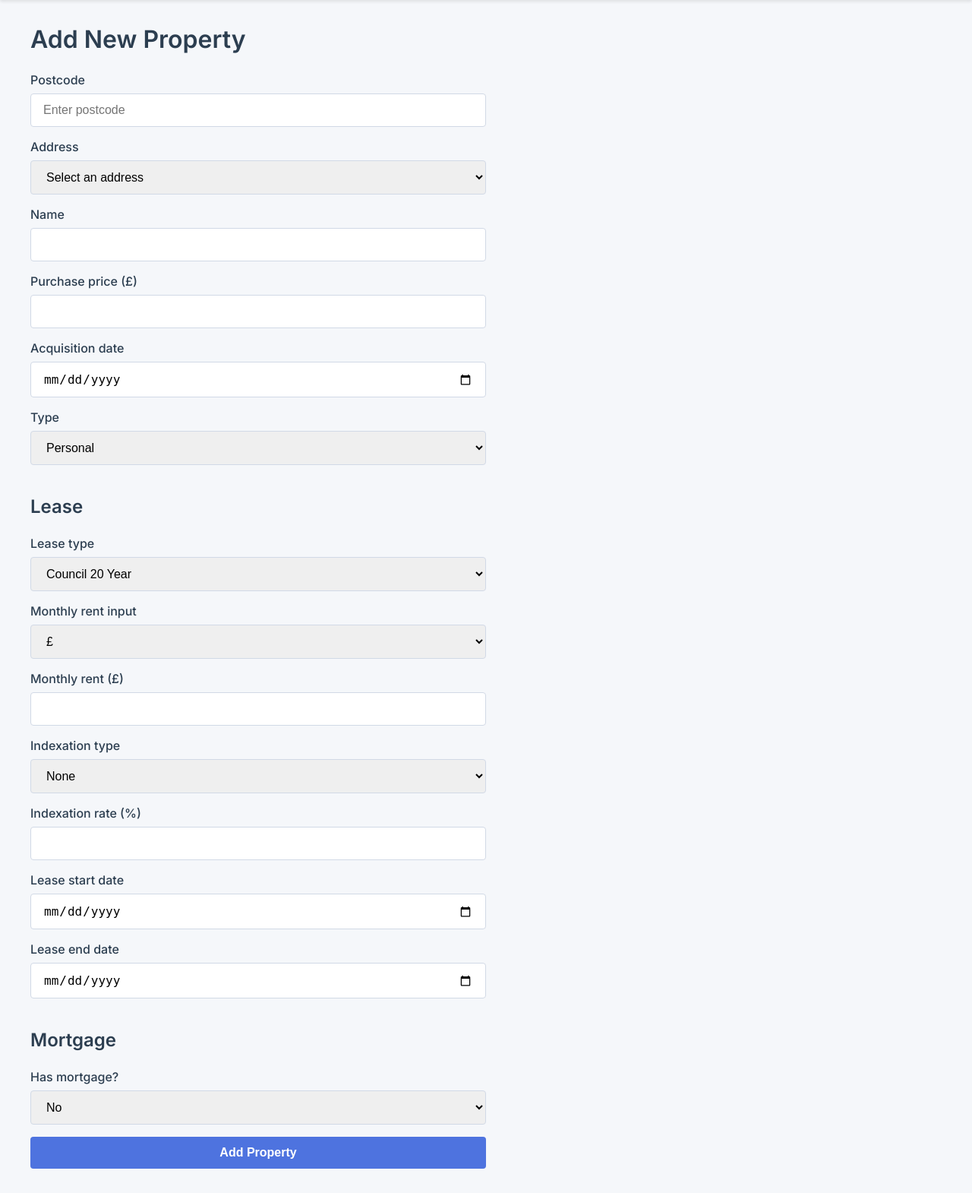
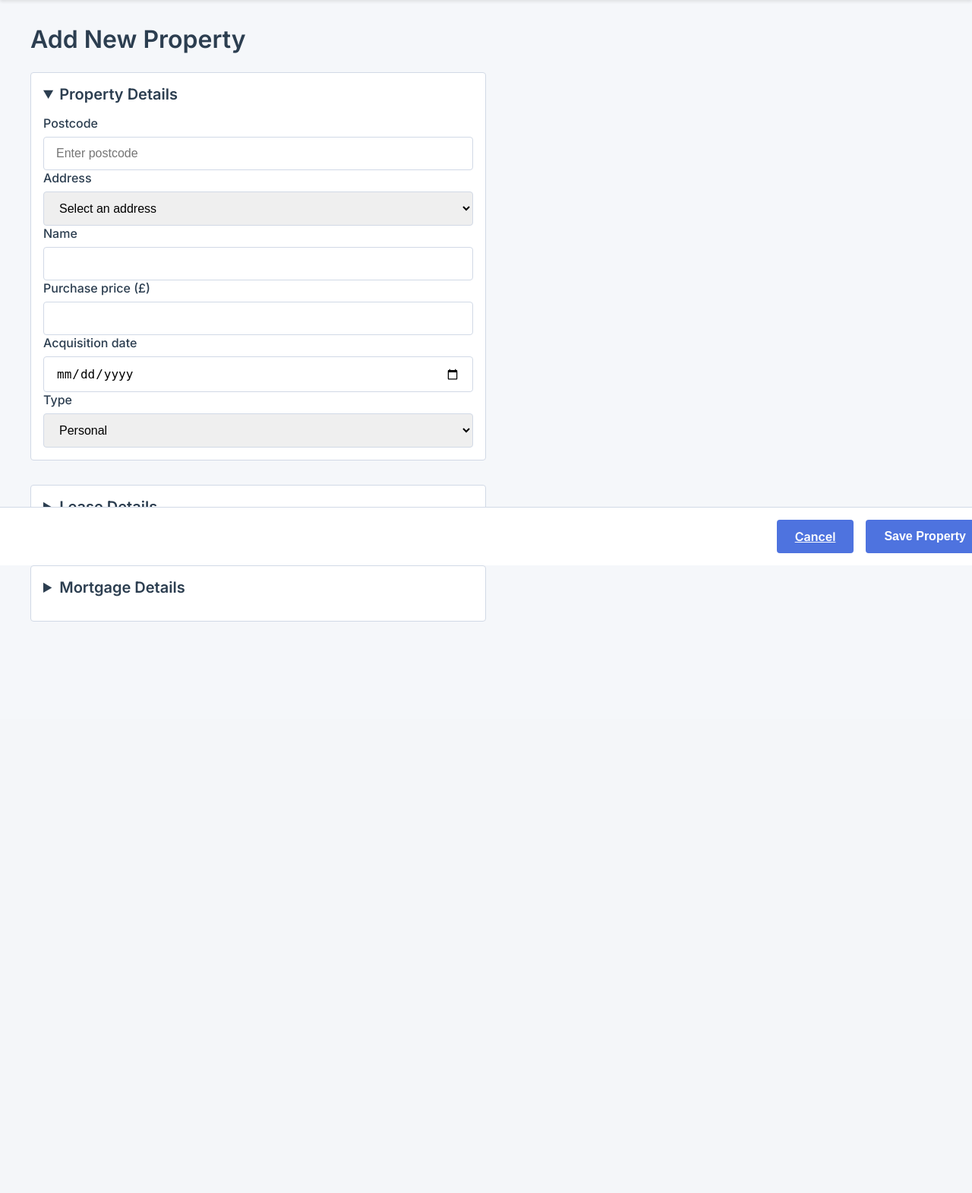
Before and after one commit to will14412/EMPIRE-APP, a FastAPI app: page /properties/add in a window 1280 px wide. Shown: the part 56-1626 px from the top of the page at 76% size. After the commit the page ends 874 px from the top, so only its background shows below. Run offline with FastAPI, Linux system fonts and the light colour scheme.

Commit message:
Organize add property form into collapsible sections

```diff
--- a/static/css/styles.css
+++ b/static/css/styles.css
@@ -137,6 +137,47 @@
   display: grid;
   gap: 1rem;
   max-width: 600px;
+  padding-bottom: 6rem;
+}
+
+.form-section {
+  background-color: #ffffff;
+  border: 1px solid #d1d9e6;
+  border-radius: 4px;
+  padding: 1rem;
+}
+
+.form-section + .form-section {
+  margin-top: 1rem;
+}
+
+.form-section summary {
+  font-size: 1.25rem;
+  font-weight: 600;
+  color: #2c3e50;
+  cursor: pointer;
+  margin-bottom: 1rem;
+}
+
+.form-actions {
+  position: fixed;
+  bottom: 0;
+  left: 0;
+  width: 100%;
+  background-color: #ffffff;
+  border-top: 1px solid #d1d9e6;
+  padding: 1rem;
+  display: flex;
+  justify-content: flex-end;
+  gap: 1rem;
+}
+
+.btn-secondary {
+  background-color: #95a5a6;
+}
+
+.btn-secondary:hover {
+  background-color: #7f8c8d;
 }
 
 .form-group {
--- a/templates/add_property.html
+++ b/templates/add_property.html
@@ -3,6 +3,8 @@
 {% block content %}
   <h1 class="page-title">Add New Property</h1>
   <form method="post" class="form" id="property_form">
+    <details class="form-section" open>
+      <summary>Property Details</summary>
       <div class="form-group">
         <label for="postcode">Postcode</label>
         <input
@@ -45,7 +47,10 @@
           <option value="company">Company</option>
         </select>
       </div>
-    <h2 class="section-title">Lease</h2>
+    </details>
+
+    <details class="form-section">
+      <summary>Lease Details</summary>
       <div class="form-group">
         <label for="lease_type">Lease type</label>
         <select id="lease_type" name="lease_type" required>
@@ -97,8 +102,10 @@
         <label for="lease_end">Lease end date</label>
         <input type="date" id="lease_end" name="lease_end" />
       </div>
+    </details>
 
-    <h2 class="section-title">Mortgage</h2>
+    <details class="form-section">
+      <summary>Mortgage Details</summary>
       <div class="form-group">
         <label for="has_mortgage">Has mortgage?</label>
         <select id="has_mortgage" name="has_mortgage">
@@ -131,7 +138,12 @@
           <input type="number" id="mortgage_term" name="mortgage_term" min="0" />
         </div>
       </div>
-    <button type="submit" class="btn">Add Property</button>
+    </details>
+
+    <div class="form-actions">
+      <a href="/properties" class="btn btn-secondary">Cancel</a>
+      <button type="submit" class="btn">Save Property</button>
+    </div>
   </form>
   <script>
     const GET_ADDRESS_API_KEY = "MR3OmMfdukGPgl0gW_Ztxw44533"; // Replace with your API key
```
Lines whose indentation alone changed are shown as unchanged.
